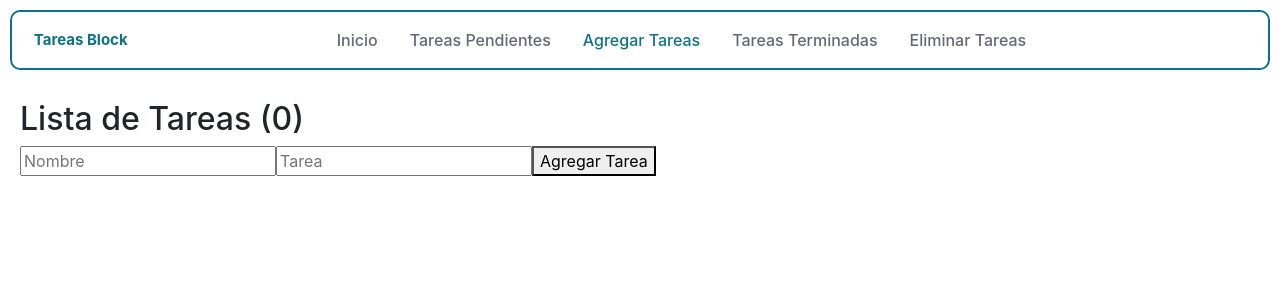
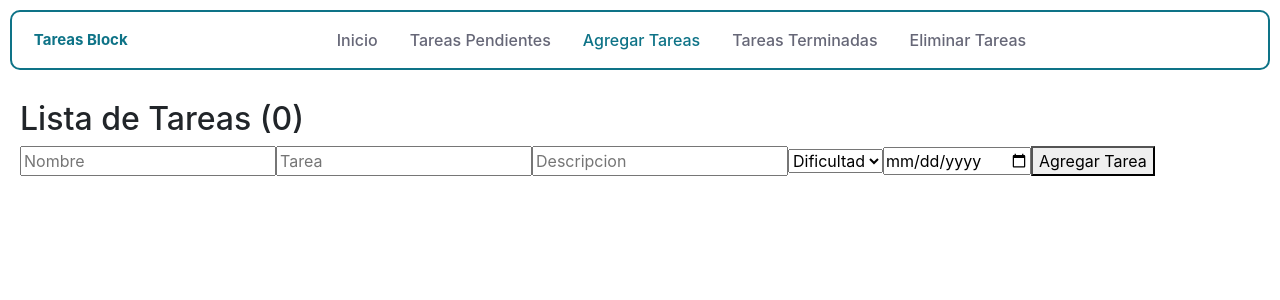
Before and after one commit to Benjaback/proyecto-final, a React (Create React App) app: page /crear in a window 1280 px wide. Shown: the top 300 px of the page. Built offline with nearby package versions, Linux system fonts and the light colour scheme.

Commit message:
subida de archivos

```diff
--- a/src/App.js
+++ b/src/App.js
@@ -1,5 +1,5 @@
 import './App.css';
-import Index from './components/Index.jsx';
+import Index from './components/index.jsx';
 
 function App() {
   return (
--- a/src/components/crear.jsx
+++ b/src/components/crear.jsx
@@ -19,6 +19,8 @@ function Crear({ tareas, setTareas }){
     const [formData, setFormData] = useState({
         nombre: '',
         tarea: '',
+        descripcion: '',
+        prioridad: 'Seleccionar'
     });
 
     const handleSubmit = (event) => {
@@ -32,14 +34,18 @@ function Crear({ tareas, setTareas }){
         const nuevaTarea = {
             id: Date.now(),
             nombre: formData.nombre.trim(),
-            tarea: formData.tarea.trim()
+            tarea: formData.tarea.trim(),
+            descripcion: formData.descripcion.trim(),
+            prioridad: formData.prioridad,
+            fechaCreacion: new Date().toLocaleDateString('es-ES'),
+            fechaVencimiento: formData.fechaVencimiento
         };
 
 
         setTareas([...tareas, nuevaTarea]);
 
 
-        setFormData({ nombre: '', tarea: '' });
+        setFormData({ nombre: '', tarea: '', descripcion: '', prioridad: 'Dificultad', fechaVencimiento: '' });
     };
 
     const handleDelete = (tareaId) => {
@@ -66,6 +72,31 @@ function Crear({ tareas, setTareas }){
                     value={formData.tarea}
                     onChange={(event) => setFormData({ ...formData, tarea: event.target.value })}
                 />
+                 <input
+                    type="text"
+                    name="descripcion"
+                    placeholder="Descripcion"
+                    value={formData.descripcion}
+                    onChange={(event) => setFormData({ ...formData, descripcion: event.target.value })}
+                />
+                <select
+                    name="prioridad"
+                    value={formData.prioridad}
+                    onChange={(event) => setFormData({ ...formData, prioridad: event.target.value })}
+                >
+                    <option value="Dificultad">Dificultad</option>
+                    <option value="baja">Baja</option>
+                    <option value="media">Media</option>
+                    <option value="alta">Alta</option>
+                </select>
+                <input
+                type="date"
+                name='fechaVencimiento'
+                placeholder='Fecha de vencimiento'
+                value={formData.fechaVencimiento}
+                onChange={(event) => setFormData({ ...formData, fechaVencimiento: event.target.value })}
+                />
+
                 <button type="submit">
                     Agregar Tarea
                 </button>
--- a/src/components/tareasScreens.jsx
+++ b/src/components/tareasScreens.jsx
@@ -12,7 +12,7 @@ const TareasScreens = ({ tareas, setTareas }) => {
                 <ul>
                     {tareas.map(tarea => (
                         <li key={tarea.id}>
-                            <strong>{tarea.nombre}</strong>: {tarea.tarea}
+                            <strong>{tarea.nombre}</strong>: {tarea.tarea} - Descripción: {tarea.descripcion} - Prioridad: {tarea.prioridad} - creada el: {tarea.fechaCreacion} - Vence el: {tarea.fechaVencimiento}
                         </li>
                     ))}
                 </ul>
```
